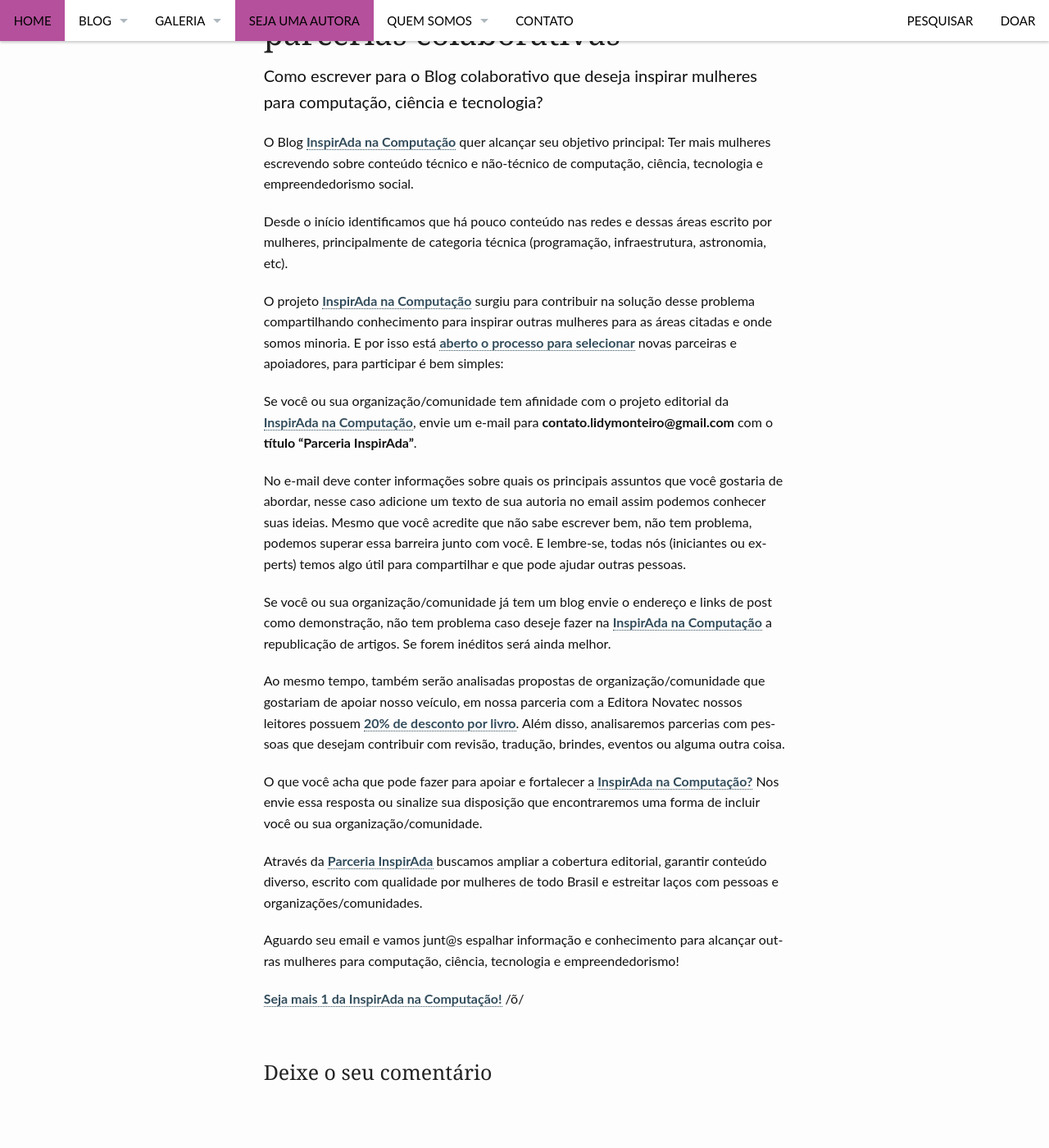
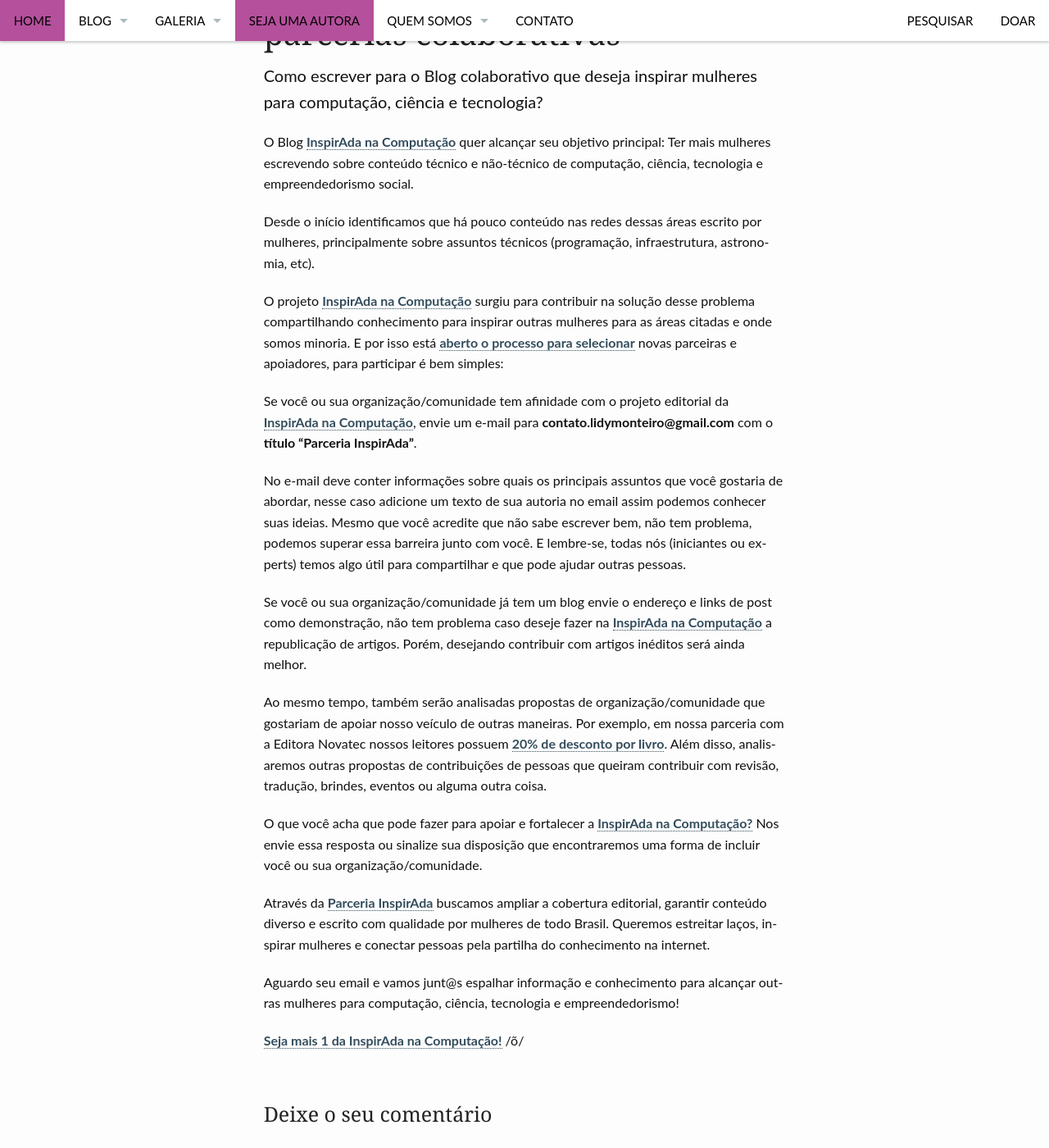
Before and after one commit to inspiradanacomputacao/inspiradanacomputacao.github.io, a Jekyll site: the page built from pages/parceria-inspirada.md, in a window 1280 px wide and 1400 px high, scrolled down 486 px. Shown: the whole window at 82% size. Built offline with Jekyll 4.4.1, drawn with Linux system fonts in a browser that asks for light colours; comment, search, counter and statistics services are not loaded.

Commit message:
atualização de texto

```diff
--- a/pages/parceria-inspirada.md
+++ b/pages/parceria-inspirada.md
@@ -13,7 +13,7 @@ header:
 
 O Blog <a href="https://inspiradanacomputacao.com" target="_blank">InspirAda na Computação</a> quer alcançar seu objetivo principal: Ter mais mulheres escrevendo sobre conteúdo técnico e não-técnico de computação, ciência, tecnologia e empreendedorismo social.
 
-Desde o início identificamos que há pouco conteúdo nas redes e dessas áreas escrito por mulheres, principalmente de categoria técnica (programação, infraestrutura, astronomia, etc).
+Desde o início identificamos que há pouco conteúdo nas redes dessas áreas escrito por mulheres, principalmente sobre assuntos técnicos (programação, infraestrutura, astronomia, etc).
 
 O projeto <a href="https://inspiradanacomputacao.com" target="_blank">InspirAda na Computação</a> surgiu para contribuir na solução desse problema compartilhando conhecimento para inspirar outras mulheres para as áreas citadas e onde somos minoria. E por isso está <a href="https://inspiradanacomputacao.com/parceria-inspirada/" target="_blank">aberto o processo para selecionar</a> novas parceiras e apoiadores, para participar é bem simples:
 
@@ -21,13 +21,13 @@ Se você ou sua organização/comunidade tem afinidade com o projeto editorial d
 
 No e-mail deve conter informações sobre quais os principais assuntos que você gostaria de abordar, nesse caso adicione um texto de sua autoria no email assim podemos conhecer suas ideias. Mesmo que você acredite que não sabe escrever bem, não tem problema, podemos superar essa barreira junto com você. E lembre-se, todas nós (iniciantes ou experts) temos algo útil para compartilhar e que pode ajudar outras pessoas.
 
-Se você ou sua organização/comunidade já tem um blog envie o endereço e links de post como demonstração, não tem problema caso deseje fazer na <a href="https://inspiradanacomputacao.com" target="_blank">InspirAda na Computação</a> a republicação de artigos. Se forem inéditos será ainda melhor.
+Se você ou sua organização/comunidade já tem um blog envie o endereço e links de post como demonstração, não tem problema caso deseje fazer na <a href="https://inspiradanacomputacao.com" target="_blank">InspirAda na Computação</a> a republicação de artigos. Porém, desejando contribuir com artigos inéditos será ainda melhor.
 
-Ao mesmo tempo, também serão analisadas propostas de organização/comunidade que gostariam de apoiar nosso veículo, em nossa parceria com a Editora Novatec nossos leitores possuem <a href= "http://inspiradanacomputacao.com/images/banner_novatec.png" target="_blank">20% de desconto por livro</a>. Além disso, analisaremos parcerias com pessoas que desejam contribuir com revisão, tradução, brindes, eventos ou alguma outra coisa.
+Ao mesmo tempo, também serão analisadas propostas de organização/comunidade que gostariam de apoiar nosso veículo de outras maneiras. Por exemplo, em nossa parceria com a Editora Novatec nossos leitores possuem <a href= "http://inspiradanacomputacao.com/images/banner_novatec.png" target="_blank">20% de desconto por livro</a>. Além disso, analisaremos outras propostas de contribuições de pessoas que queiram contribuir com revisão, tradução, brindes, eventos ou alguma outra coisa.
 
 O que você acha que pode fazer para apoiar e fortalecer a <a href="https://inspiradanacomputacao.com/sobre/" target="_blank">InspirAda na Computação?</a> Nos envie essa resposta ou sinalize sua disposição que encontraremos uma forma de incluir você ou sua organização/comunidade.
 
-Através da <a href="https://inspiradanacomputacao.com/parceria-inspirada/" target="_blank">Parceria InspirAda</a> buscamos ampliar a cobertura editorial, garantir conteúdo diverso, escrito com qualidade por mulheres de todo Brasil e estreitar laços com pessoas e organizações/comunidades.
+Através da <a href="https://inspiradanacomputacao.com/parceria-inspirada/" target="_blank">Parceria InspirAda</a> buscamos ampliar a cobertura editorial, garantir conteúdo diverso e escrito com qualidade por mulheres de todo Brasil. Queremos estreitar laços, inspirar mulheres e conectar pessoas pela partilha do conhecimento na internet.
 
 Aguardo seu email e vamos junt@s espalhar informação e conhecimento para alcançar outras mulheres para computação, ciência, tecnologia e empreendedorismo!
 
```
